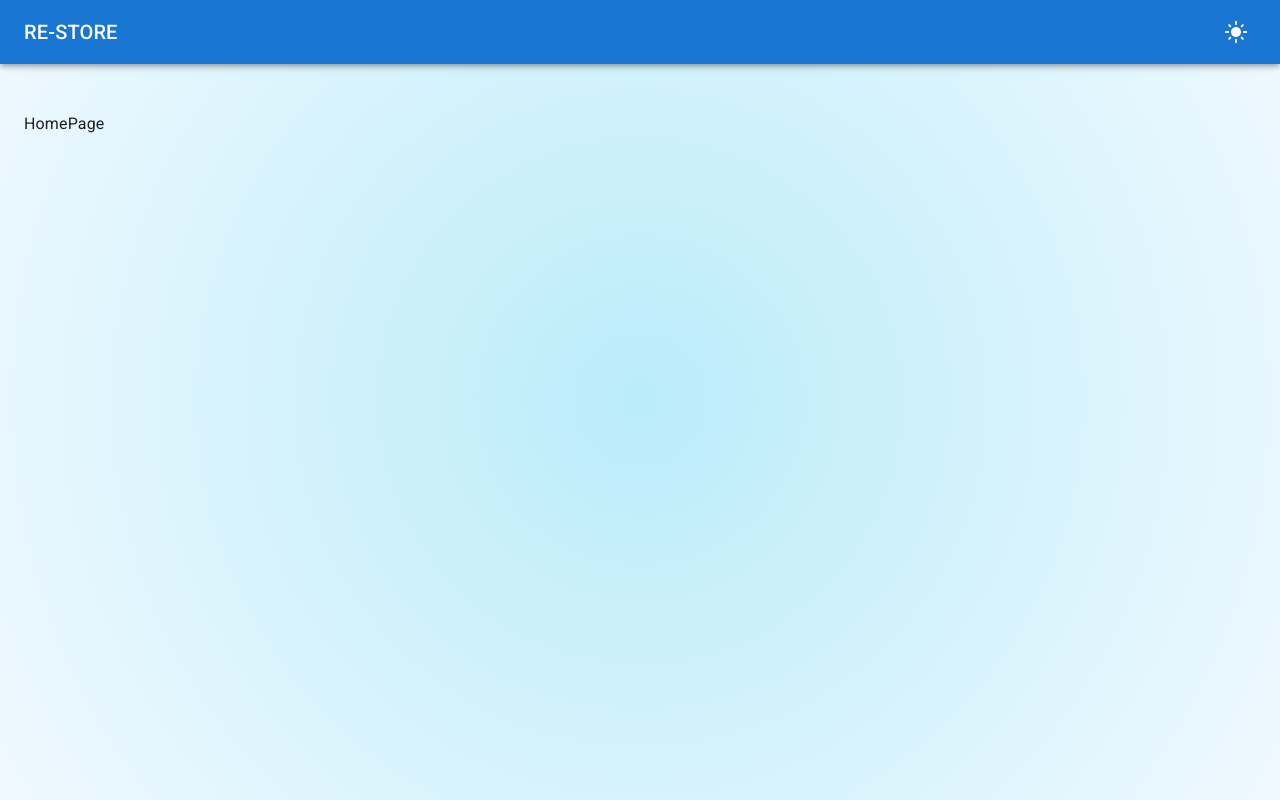
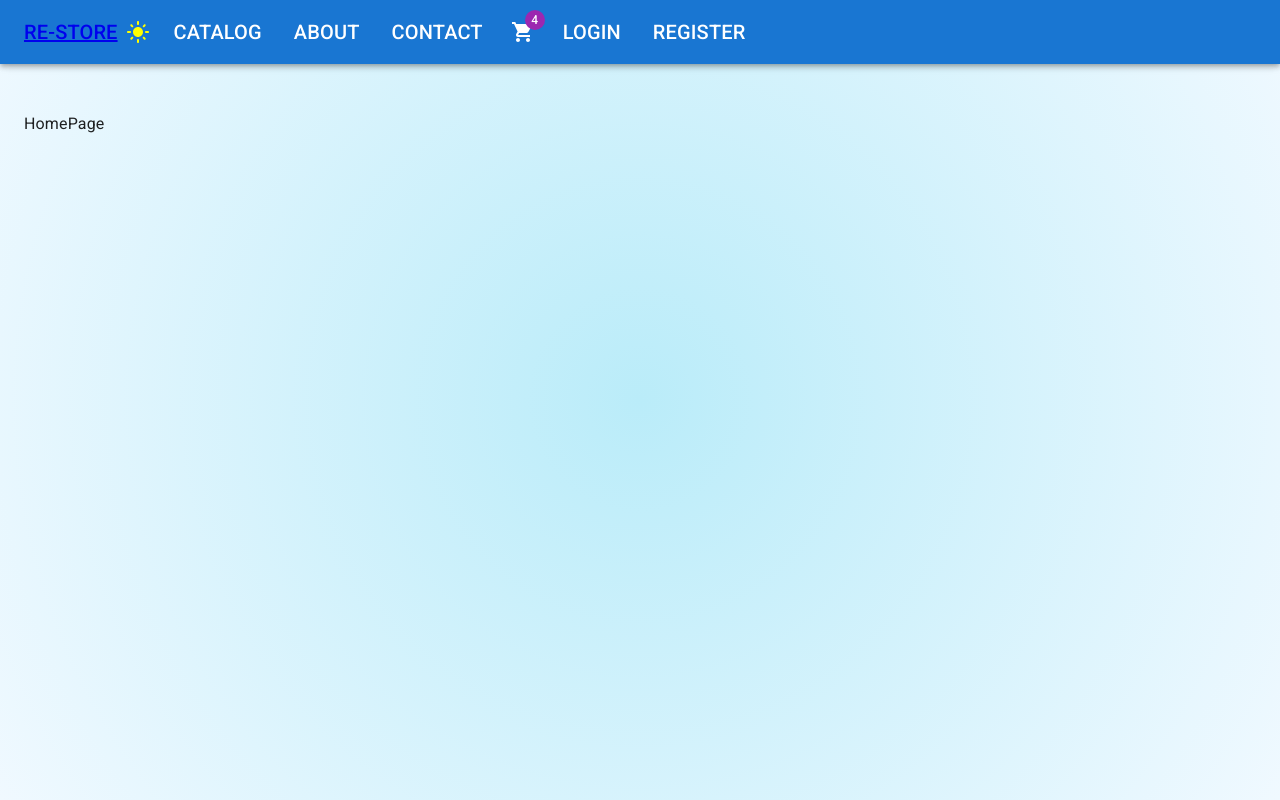
Before and after one commit to sebasortiz1989/NetReactReduc, a React (Vite) app in the folder websitestorereact/: page / in a window 1280 px wide. Built offline with nearby package versions, Linux system fonts and the light colour scheme.

Commit message:
Sebas: [add] Adding links to the navbar

```diff
--- a/websitestorereact/src/app/layout/NavBar.tsx
+++ b/websitestorereact/src/app/layout/NavBar.tsx
@@ -1,6 +1,18 @@
-import { DarkMode, LightMode } from "@mui/icons-material";
-import {AppBar, Box, IconButton, Toolbar, Typography} from "@mui/material";
+import { DarkMode, LightMode, ShoppingCart } from "@mui/icons-material";
+import {AppBar, Badge, Box, IconButton, List, ListItem, Toolbar, Typography} from "@mui/material";
 import {type Dispatch, type SetStateAction} from "react";
+import {NavLink} from "react-router-dom";
+
+const midLinks = [
+    {title: 'catalog', path: '/catalog'},
+    {title: 'about', path: '/about'},
+    {title: 'contact', path: '/contact'},
+]
+
+const rightLinks = [
+    {title: 'login', path: '/login'},
+    {title: 'register', path: '/register'},
+]
 
 type Props = {
     darkMode: boolean,
@@ -11,17 +23,34 @@
     return (
         <AppBar>
             <Toolbar>
-                <Typography variant='h6'>RE-STORE</Typography>
-                <Box marginLeft='auto' display='flex' alignItems='center'>
-                    <IconButton onClick={()=>setDarkMode(!darkMode)}>
-                        {darkMode ? <DarkMode/> : <LightMode sx={{color: 'white'}}/>}
-                    </IconButton>
-                    {/*<Switch*/}
-                    {/*    checked={darkMode}*/}
-                    {/*    onChange={(e) => {*/}
-                    {/*        setDarkMode(e.target.checked);*/}
-                    {/*    }} />*/}
-                </Box>
+                <Typography component={NavLink} to="" variant='h6'>RE-STORE</Typography>
+
+                <IconButton onClick={()=>setDarkMode(!darkMode)}>
+                    {darkMode ? <DarkMode/> : <LightMode sx={{color: 'yellow'}}/>}
+                </IconButton>
+
+                <List sx={{display: 'flex'}}>
+                    {midLinks.map(({title, path}) => (
+                        <ListItem component={NavLink} to={path} key={path} sx={{color: 'inherit', typography: 'h6'}}>
+                            {title.toUpperCase()}
+                        </ListItem>
+                    ))}
+                </List>
+
+                <IconButton size='large' sx={{color: 'inherit'}}>
+                    <Badge badgeContent={4} color='secondary'>
+                        <ShoppingCart/>
+                    </Badge>
+                </IconButton>
+
+                <List sx={{display: 'flex'}}>
+                    {rightLinks.map(({title, path}) => (
+                        <ListItem component={NavLink} to={path} key={path} sx={{color: 'inherit', typography: 'h6'}}>
+                            {title.toUpperCase()}
+                        </ListItem>
+                    ))}
+                </List>
+
             </Toolbar>
         </AppBar>
     )
```
Also changed, not shown: 1 other file (tests, documents, lock files or other folders).
